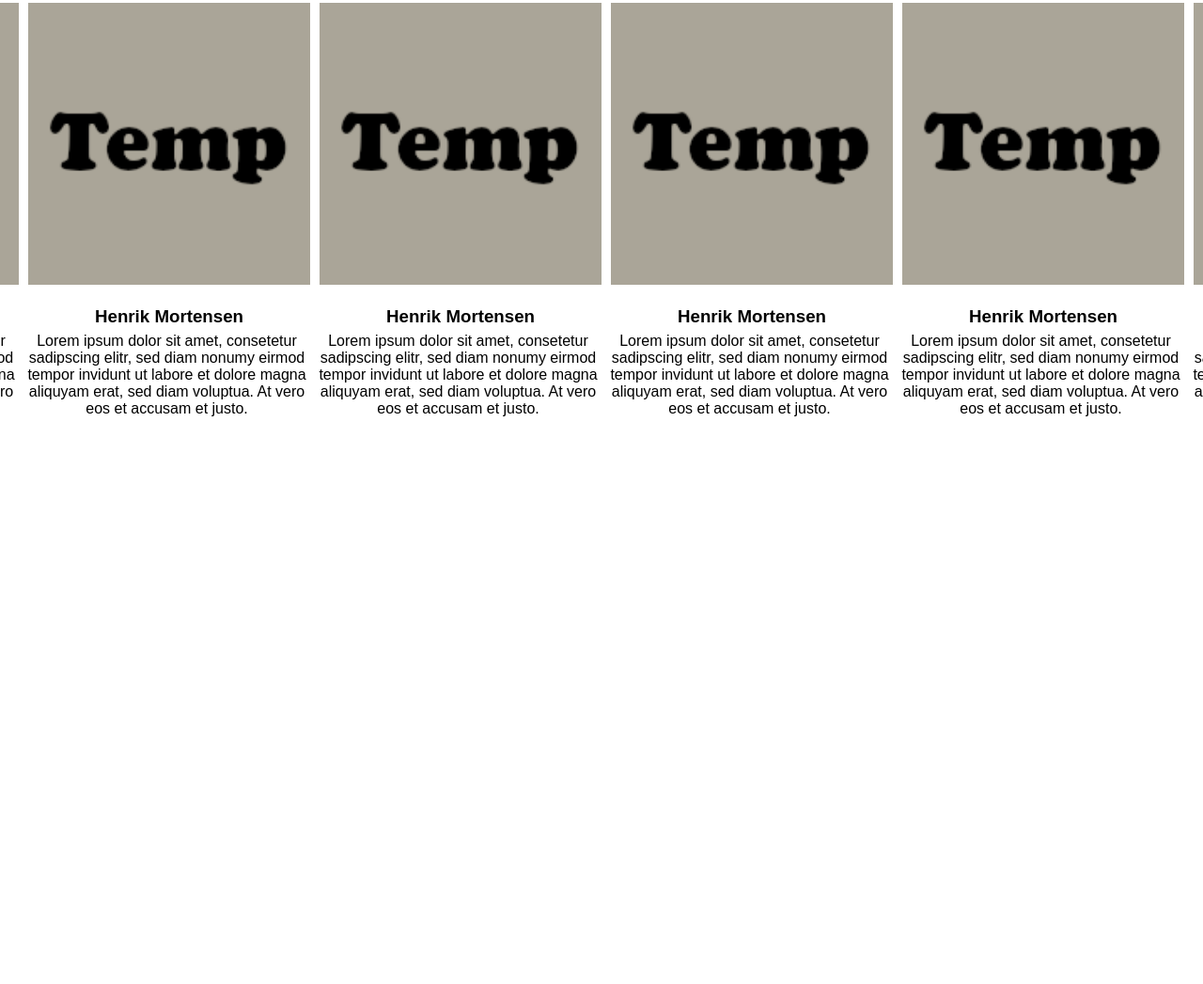
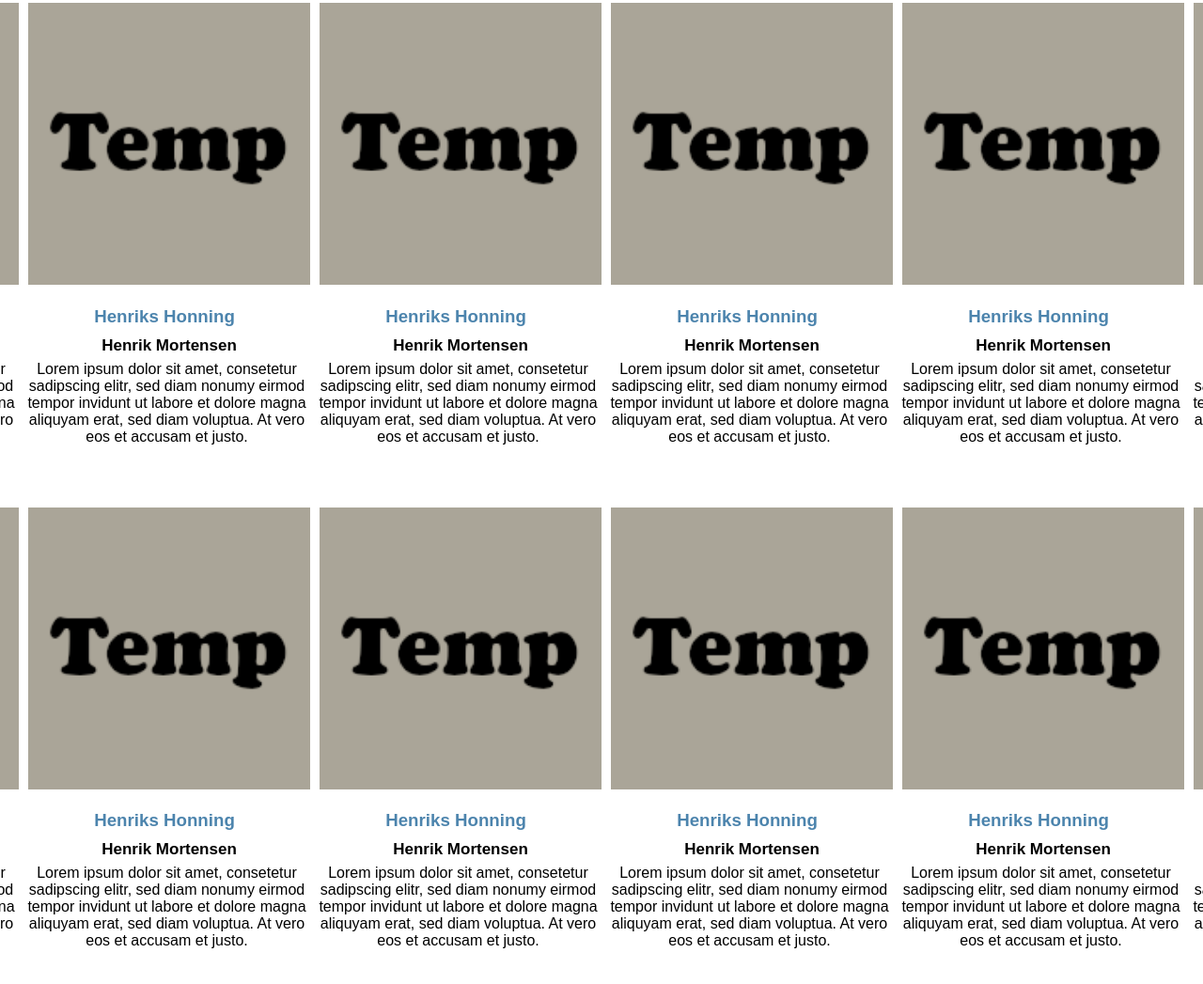
Before and after one commit to TheSpahThatSpies/Raahandel-Site, a plain HTML site: page moed-producenter.html in a window 1280 px wide. Shown: the part 829-1876 px from the top of the page at 94% size. Before the commit the page ends 1539 px from the top, so only its background shows below. Drawn offline with Linux system fonts and the light colour scheme.

Commit message:
layout fuldføres
Kode til layout færdiggøres

```diff
--- a/moed-producenter.html
+++ b/moed-producenter.html
@@ -46,35 +46,79 @@
             </div>
         </section>
         <h2 class="producent-h2">Opdag nye producenter</h2>
-        <section class="producent-foelger">
+        <section class="producent-ny">
             <div class="producent">
                 <img class="producent-billede" src="images/temp-square.png" alt="Producent">
-                <h3 class="producent-h3">Henrik Mortensen</h3>
+                <h3 class="producent-h3">Henriks Honning</h3>
+                <h4 class="producent-h4">Henrik Mortensen</h4>
                 <p class="producent-p">Lorem ipsum dolor sit amet, consetetur sadipscing elitr, sed diam nonumy eirmod tempor invidunt ut labore et dolore magna aliquyam erat, sed diam voluptua. At vero eos et accusam et justo.</p>
             </div>
             <div class="producent">
                 <img class="producent-billede" src="images/temp-square.png" alt="Producent">
-                <h3 class="producent-h3">Henrik Mortensen</h3>
+                <h3 class="producent-h3">Henriks Honning</h3>
+                <h4 class="producent-h4">Henrik Mortensen</h4>
                 <p class="producent-p">Lorem ipsum dolor sit amet, consetetur sadipscing elitr, sed diam nonumy eirmod tempor invidunt ut labore et dolore magna aliquyam erat, sed diam voluptua. At vero eos et accusam et justo.</p>
             </div>
             <div class="producent">
                 <img class="producent-billede" src="images/temp-square.png" alt="Producent">
-                <h3 class="producent-h3">Henrik Mortensen</h3>
+                <h3 class="producent-h3">Henriks Honning</h3>
+                <h4 class="producent-h4">Henrik Mortensen</h4>
                 <p class="producent-p">Lorem ipsum dolor sit amet, consetetur sadipscing elitr, sed diam nonumy eirmod tempor invidunt ut labore et dolore magna aliquyam erat, sed diam voluptua. At vero eos et accusam et justo.</p>
             </div>
             <div class="producent">
                 <img class="producent-billede" src="images/temp-square.png" alt="Producent">
-                <h3 class="producent-h3">Henrik Mortensen</h3>
+                <h3 class="producent-h3">Henriks Honning</h3>
+                <h4 class="producent-h4">Henrik Mortensen</h4>
                 <p class="producent-p">Lorem ipsum dolor sit amet, consetetur sadipscing elitr, sed diam nonumy eirmod tempor invidunt ut labore et dolore magna aliquyam erat, sed diam voluptua. At vero eos et accusam et justo.</p>
             </div>
             <div class="producent">
                 <img class="producent-billede" src="images/temp-square.png" alt="Producent">
-                <h3 class="producent-h3">Henrik Mortensen</h3>
+                <h3 class="producent-h3">Henriks Honning</h3>
+                <h4 class="producent-h4">Henrik Mortensen</h4>
                 <p class="producent-p">Lorem ipsum dolor sit amet, consetetur sadipscing elitr, sed diam nonumy eirmod tempor invidunt ut labore et dolore magna aliquyam erat, sed diam voluptua. At vero eos et accusam et justo.</p>
             </div>
             <div class="producent">
                 <img class="producent-billede" src="images/temp-square.png" alt="Producent">
-                <h3 class="producent-h3">Henrik Mortensen</h3>
+                <h3 class="producent-h3">Henriks Honning</h3>
+                <h4 class="producent-h4">Henrik Mortensen</h4>
+                <p class="producent-p">Lorem ipsum dolor sit amet, consetetur sadipscing elitr, sed diam nonumy eirmod tempor invidunt ut labore et dolore magna aliquyam erat, sed diam voluptua. At vero eos et accusam et justo.</p>
+            </div>
+        </section>
+        <section class="producent-ny">
+            <div class="producent">
+                <img class="producent-billede" src="images/temp-square.png" alt="Producent">
+                <h3 class="producent-h3">Henriks Honning</h3>
+                <h4 class="producent-h4">Henrik Mortensen</h4>
+                <p class="producent-p">Lorem ipsum dolor sit amet, consetetur sadipscing elitr, sed diam nonumy eirmod tempor invidunt ut labore et dolore magna aliquyam erat, sed diam voluptua. At vero eos et accusam et justo.</p>
+            </div>
+            <div class="producent">
+                <img class="producent-billede" src="images/temp-square.png" alt="Producent">
+                <h3 class="producent-h3">Henriks Honning</h3>
+                <h4 class="producent-h4">Henrik Mortensen</h4>
+                <p class="producent-p">Lorem ipsum dolor sit amet, consetetur sadipscing elitr, sed diam nonumy eirmod tempor invidunt ut labore et dolore magna aliquyam erat, sed diam voluptua. At vero eos et accusam et justo.</p>
+            </div>
+            <div class="producent">
+                <img class="producent-billede" src="images/temp-square.png" alt="Producent">
+                <h3 class="producent-h3">Henriks Honning</h3>
+                <h4 class="producent-h4">Henrik Mortensen</h4>
+                <p class="producent-p">Lorem ipsum dolor sit amet, consetetur sadipscing elitr, sed diam nonumy eirmod tempor invidunt ut labore et dolore magna aliquyam erat, sed diam voluptua. At vero eos et accusam et justo.</p>
+            </div>
+            <div class="producent">
+                <img class="producent-billede" src="images/temp-square.png" alt="Producent">
+                <h3 class="producent-h3">Henriks Honning</h3>
+                <h4 class="producent-h4">Henrik Mortensen</h4>
+                <p class="producent-p">Lorem ipsum dolor sit amet, consetetur sadipscing elitr, sed diam nonumy eirmod tempor invidunt ut labore et dolore magna aliquyam erat, sed diam voluptua. At vero eos et accusam et justo.</p>
+            </div>
+            <div class="producent">
+                <img class="producent-billede" src="images/temp-square.png" alt="Producent">
+                <h3 class="producent-h3">Henriks Honning</h3>
+                <h4 class="producent-h4">Henrik Mortensen</h4>
+                <p class="producent-p">Lorem ipsum dolor sit amet, consetetur sadipscing elitr, sed diam nonumy eirmod tempor invidunt ut labore et dolore magna aliquyam erat, sed diam voluptua. At vero eos et accusam et justo.</p>
+            </div>
+            <div class="producent">
+                <img class="producent-billede" src="images/temp-square.png" alt="Producent">
+                <h3 class="producent-h3">Henriks Honning</h3>
+                <h4 class="producent-h4">Henrik Mortensen</h4>
                 <p class="producent-p">Lorem ipsum dolor sit amet, consetetur sadipscing elitr, sed diam nonumy eirmod tempor invidunt ut labore et dolore magna aliquyam erat, sed diam voluptua. At vero eos et accusam et justo.</p>
             </div>
         </section>
--- a/styletest2.css
+++ b/styletest2.css
@@ -85,8 +85,14 @@
   }
 
   .producent-h3{
+    color: #4C84AD;
+    margin-bottom: -13px;
+  }
+
+  .producent-h4{
   margin-left: 10px;
   margin-bottom: -10px;
+  font-size: 17px;
   }
 
   .producent-p{
@@ -99,6 +105,12 @@
     margin-bottom: 250px;
   }
 
+  .producent-ny{
+    display: flex;
+    justify-content: center;
+    margin-bottom: 50px;
+  }
+
   .producent-billede{
     width: 300px;
     margin-left: 10px;
```
